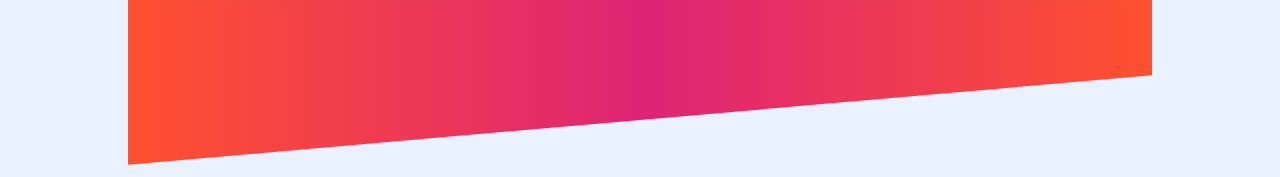
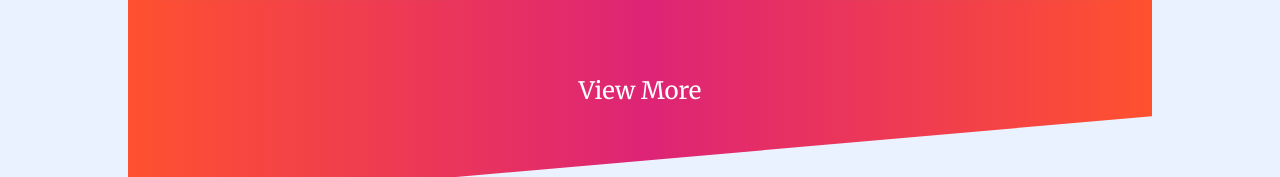
Before and after one commit to Janak2401/Zomato-Webpage, a plain HTML site: page index.html in a window 1280 px wide. Shown: the part 1259-1436 px from the top of the page. Drawn offline with Linux system fonts and the light colour scheme; grey boxes are pictures that could not be loaded.

Commit message:
Final Build

```diff
--- a/index.html
+++ b/index.html
@@ -1,6 +1,7 @@
 <!DOCTYPE html>
 <html>
 <head>
+	<meta charset="utf-8">
 	<meta name="viewport" content="width=device-width, initial-scale=1.0">
 
 	<!-- We want the fonts to load before style.css, so we place them before css link -->
@@ -70,8 +71,9 @@
 						<p>Baskin Robins, Ibaco <span style="color: #ff006e;">+6</span></p>
 					</div>
 				</div>
-
 			</div>
+			<br>
+			<div class="view_more">View More</div>
 		</section>
 		<br>
 		<br>
--- a/style.css
+++ b/style.css
@@ -135,6 +135,12 @@ body {
 
 .food_card_description {
 	padding: 12px;
+}
+
+.view_more {
+	margin-top: 10px;
+	text-align: center;
+	font-size: 20px;
 }
 
 .promo_container {
@@ -303,7 +309,7 @@ body {
 		z-index: -1;
 		transform: skewY(-5deg);
 		padding-top: 20px;
-		padding-bottom: 60px;
+		padding-bottom: 10px;
 	}
 
 	.explore_menu_list {
@@ -317,8 +323,19 @@ body {
 	}
 
 	.food_card:hover {
-		box-shadow: 0px 6px 18px -2px #d3d3d3;
+		box-shadow: #d3d3d3 0px 3px 6px, #d3d3d3 0px 3px 6px;
 		cursor: pointer;
+		transform: scale(1.02);
+		transition: all 0.3s;
+	}
+
+	.view_more {
+		width: 35%;
+		margin-top: 30px;
+		margin-left: auto;
+		margin-right: auto;
+		background-color: #ffffff;
+		border-radius: 4px;
 	}
 
 	.promo_container {
@@ -409,7 +426,23 @@ body {
 
 	.explore_menu_graphic_design {
 		padding-top: 40px;
-		padding-bottom: 60px;
+		padding-bottom: 10px;
+	}
+
+	.view_more {
+		padding: 5px 0;
+		width: 100%;
+		color: #ffffff;
+		background-color: transparent;
+		transition: all 0.4s;
+		font-size: 24px;
+	}
+
+	.view_more:hover {
+		width: 40%;
+		background-color: #ffffff;
+		color: #1d3557;
+		box-shadow: rgba(0, 0, 0, 0.35) 0px 5px 15px;
 	}
 
 	.promo_text {
```
